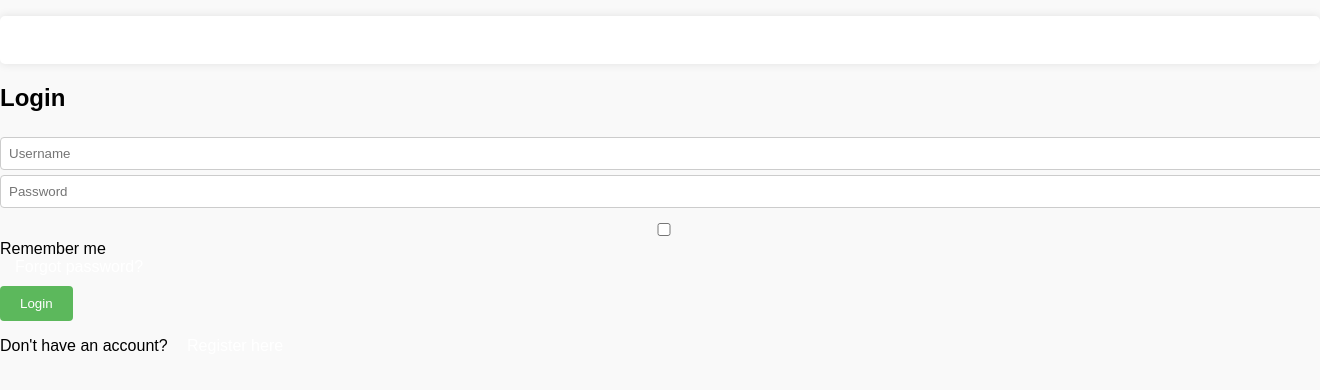
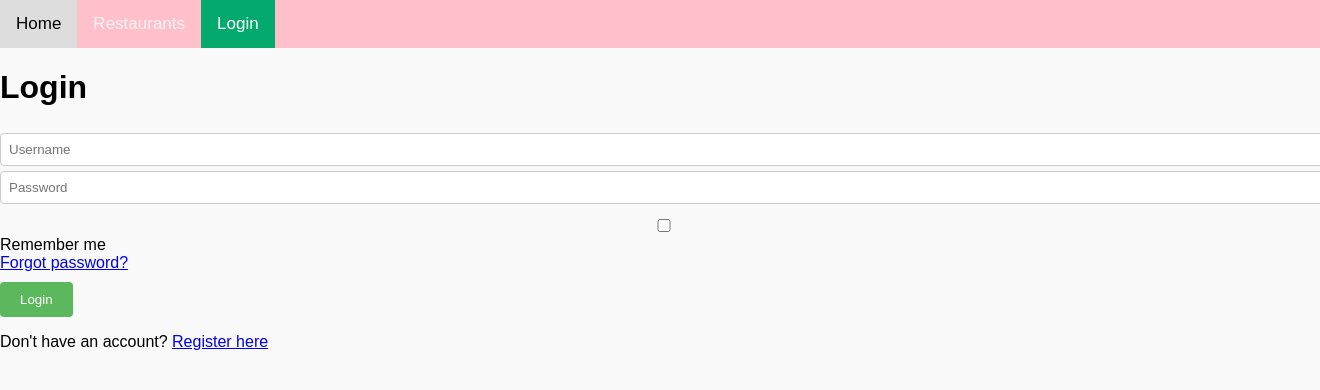
Before and after one commit to Rediet-Ayalew/Are-you-Hungry-, a Flask app: template templates/login.html in a window 1320 px wide; the page is wider, and only the part inside the window is pictured. Shown: the top 390 px of that part. Run offline with Flask 3, Linux system fonts and the light colour scheme; the template is opened without the code that fills it, so the values that code supplies are empty.

Commit message:
Updated login.html

```diff
--- a/templates/login.html
+++ b/templates/login.html
@@ -15,10 +15,46 @@
 <body>
 
      <!-- Navigation Bar -->
-     <nav class="navbar">
-        <div class="nav-container">
-            <ul class="nav-links">
-                <li><a href="/home">Home</a></li>
+     <style>
+     body {
+       margin: 0;
+       font-family: Arial, Helvetica, sans-serif;
+     }
+
+     .topnav {
+       overflow: hidden;
+       background-color: #FFC0CB;
+     }
+
+     .topnav a {
+       float: left;
+       color: #f2f2f2;
+       text-align: center;
+       padding: 14px 16px;
+       text-decoration: none;
+       font-size: 17px;
+     }
+
+     .topnav a:hover {
+       background-color: #ddd;
+       color: black;
+     }
+
+     .topnav a.active {
+       background-color: #04AA6D;
+       color: white;
+     }
+     </style>
+     </head>
+     <body>
+
+     <div class="topnav">
+        <a href="/home">Home</a>
+       <a href="/search">Restaurants</a>
+       <a class="active" href="#login">Login</a>
+     </div>
+
+
 
     <!-- Login Form -->
     <form action="/login" method="POST">
```
